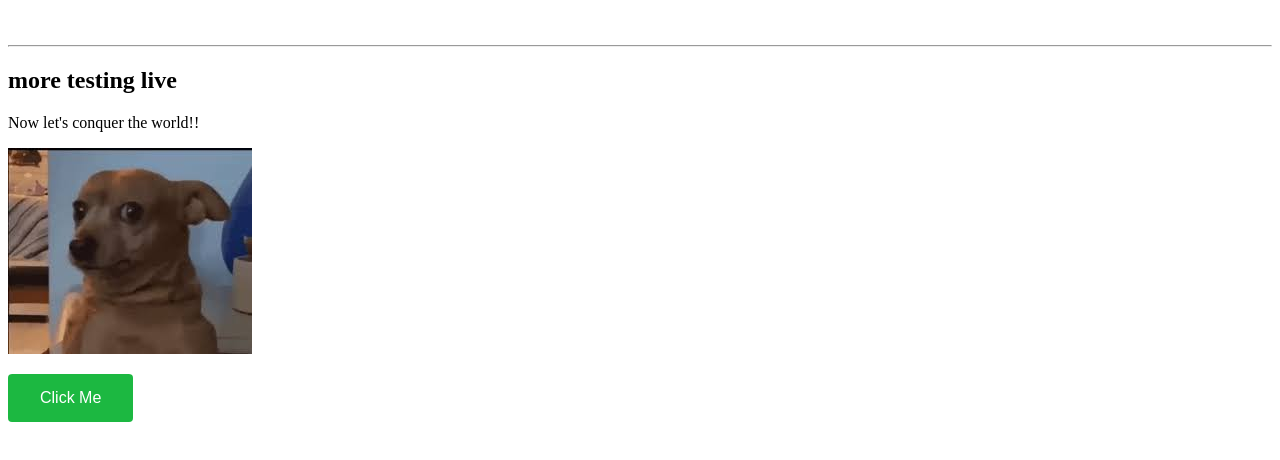
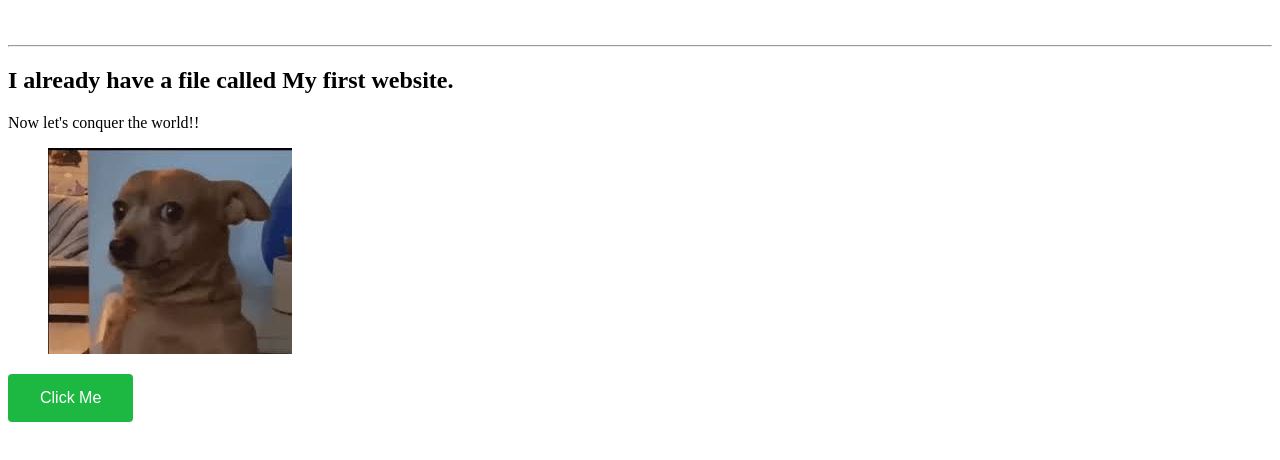
Before and after one commit to ChristopherK333/CMPT315Website, a plain HTML site: page MyWebsite/index.html in a window 1280 px wide. Shown: the part 134-594 px from the top of the page. Drawn offline with Linux system fonts and the light colour scheme.

Commit message:
small change to text

```diff
--- a/MyWebsite/index.html
+++ b/MyWebsite/index.html
@@ -10,13 +10,15 @@
     <div>
         <h1>Hello World!!</h1>
         <hr>
-        <h2>more testing live</h2>
+        <h2>I already have a file called My first website.</h2>
         <p>Now let's conquer the world!!</p>
     </div>
     <div>
-                <p>
-            <a  href="./secondpage.html"><img src="../Dog.jpg" alt="Picture of a dog"> </a>
-        </p>
+                <figure>
+<a  href="./secondpage.html"><img src="../Dog.jpg" alt="Picture of a dog"> </a>
+                </figure>
+
+
 
         <a href="https://www.google.com/">
          <button type="button">Click Me</button> </a>
```
